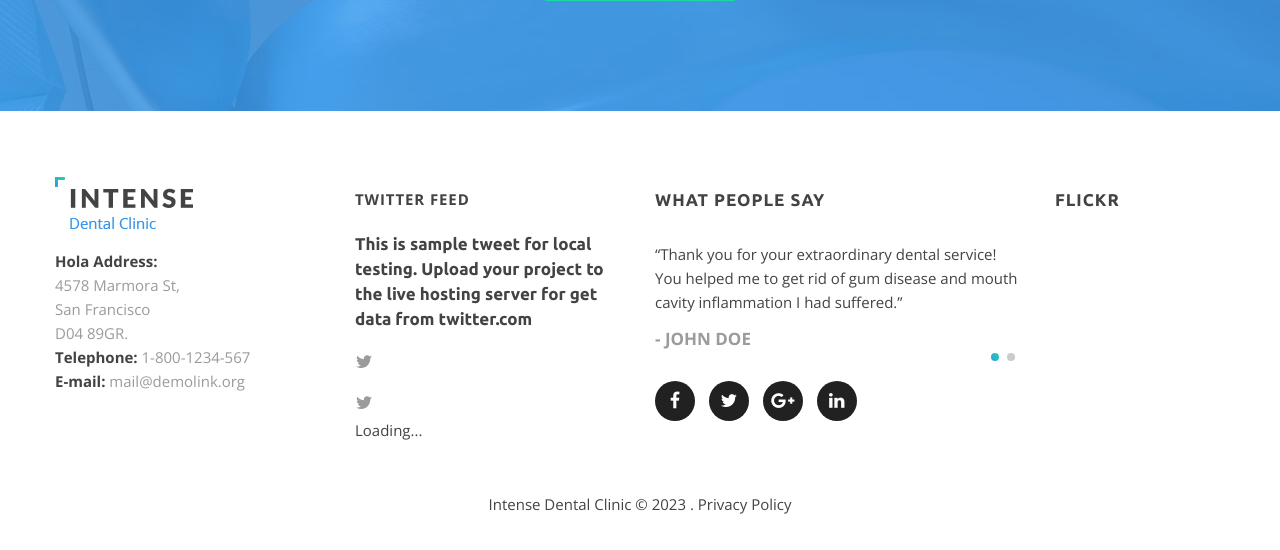
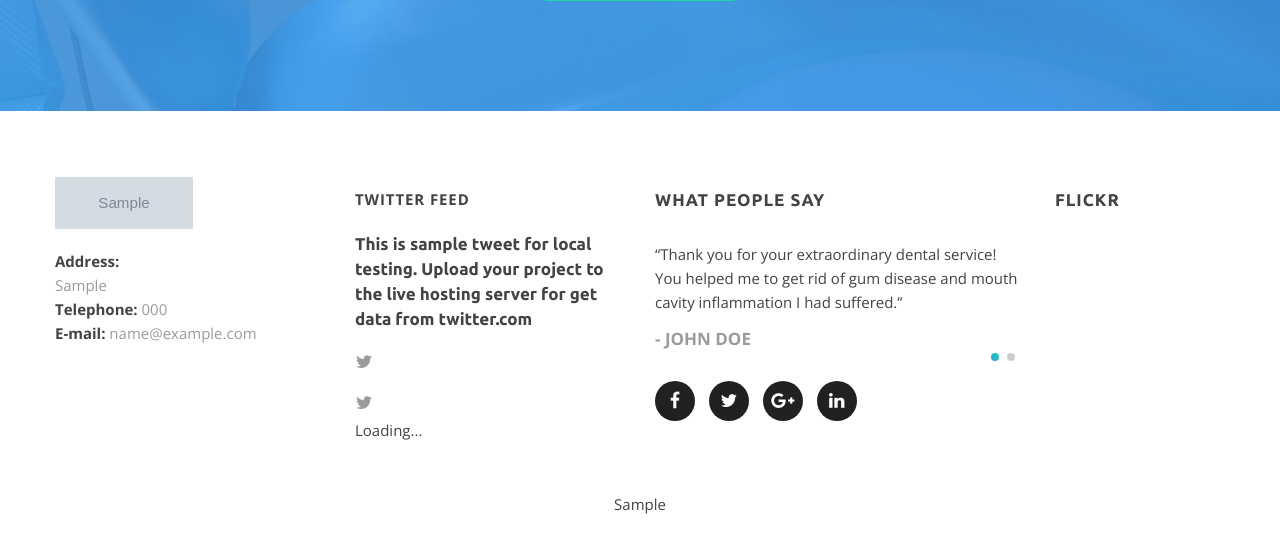
Before and after one commit to rojasss/Pintura_Web, a PHP site: page /about-us.php in a window 1280 px wide. Shown: the part 2943-3493 px from the top of the page. Run offline with PHP 8.4, Linux system fonts and the light colour scheme; tables that the repository leaves empty or names only in its code hold one stand-in row (values such as "Sample post"); grey boxes marked "Sample" are stand-in pictures.

Commit message:
modificado

```diff
--- a/footer.php
+++ b/footer.php
@@ -1,30 +1,38 @@
 <!-- Page Footer-->
 <!-- Footer variant 3-->
 <footer class="section-relative section-top-66 section-bottom-34 page-footer novi-background" data-preset='{"title":"Footer","category":"footer","reload":true,"id":"footer"}'>
+    <?php
+
+    $res = mysqli_query($conn, "SELECT * FROM `configuracion`;");
+
+    $fs = mysqli_fetch_array($res)
+
+    ?>
+
     <div class="container">
         <div class="row justify-content-md-center text-xl-left">
             <div class="col-md-12">
                 <div class="row justify-content-sm-center">
                     <div class="col-sm-10 col-md-3 col-md-6 col-xl-3">
                         <!-- Footer brand-->
-                        <div class="footer-brand"><a href="index.php"><img width='138' height='52' src='images/logo.png' alt='' /></a></div>
+                        <div class="footer-brand"><a href="index.php"><img width='138' height='52' src='images/<?php echo $fs['logofooter']; ?>' alt='' /></a></div>
                         <address class="contact-info offset-top-20 p">
                             <div>
                                 <dl>
-                                    <dt class="font-weight-bold"> Hola Address:</dt>
-                                    <dd class="text-dark d-xl-block">4578 Marmora St, <span class="d-xl-block">San Francisco</span> <span class="d-xl-block">D04 89GR.</span></dd>
+                                    <dt class="font-weight-bold">Address:</dt>
+                                    <dd class="text-dark d-xl-block"><?php echo $fs['direccion']; ?></dd>
                                 </dl>
                             </div>
                             <div>
                                 <dl class="offset-top-0">
                                     <dt class="font-weight-bold">Telephone:</dt>
-                                    <dd><a class="text-dark" href="tel:#">1-800-1234-567</a></dd>
+                                    <dd><a class="text-dark" href="tel:#"><?php echo $fs['telefono']; ?></a></dd>
                                 </dl>
                             </div>
                             <div>
                                 <dl class="offset-top-0">
                                     <dt class="font-weight-bold">E-mail:</dt>
-                                    <dd><a class="text-dark" href="mailto:#">mail@demolink.org</a></dd>
+                                    <dd><a class="text-dark" href="mailto:#"><?php echo $fs['email']; ?></a></dd>
                                 </dl>
                             </div>
                         </address>
@@ -77,10 +85,10 @@
                             </div>
                             <div class="offset-top-20 text-sm-center text-lg-left">
                                 <ul class="list-inline">
-                                    <li class="list-inline-item"><a class="icon novi-icon fa fa-facebook icon-xxs icon-circle icon-darkest-filled" href="#"></a></li>
-                                    <li class="list-inline-item"><a class="icon novi-icon fa fa-twitter icon-xxs icon-circle icon-darkest-filled" href="#"></a></li>
-                                    <li class="list-inline-item"><a class="icon novi-icon fa fa-google-plus icon-xxs icon-circle icon-darkest-filled" href="#"></a></li>
-                                    <li class="list-inline-item"><a class="icon novi-icon fa fa-linkedin icon-xxs icon-circle icon-darkest-filled" href="#"></a></li>
+                                    <li class="list-inline-item"><a class="icon novi-icon fa fa-facebook icon-xxs icon-circle icon-darkest-filled" href="<?php echo $fs['facebook']; ?>"></a></li>
+                                    <li class="list-inline-item"><a class="icon novi-icon fa fa-twitter icon-xxs icon-circle icon-darkest-filled" href="<?php echo $fs['twitter']; ?>"></a></li>
+                                    <li class="list-inline-item"><a class="icon novi-icon fa fa-google-plus icon-xxs icon-circle icon-darkest-filled" href="<?php echo $fs['google']; ?>"></a></li>
+                                    <li class="list-inline-item"><a class="icon novi-icon fa fa-linkedin icon-xxs icon-circle icon-darkest-filled" href="<?php echo $fs['linkedin']; ?>"></a></li>
                                 </ul>
                             </div>
                         </div>
@@ -97,7 +105,7 @@
         </div>
     </div>
     <div class="container offset-top-50">
-        <p>Intense Dental Clinic &copy; <span id="copyright-year"></span> . <a class="text-darker" href="#">Privacy Policy</a></p>
+        <p><?php echo $fs['copyrigth']; ?></p>
     </div>
 </footer>
 </div><a class="builder-button" href="https://ld-wp2.template-help.com/novi-builder/intense-dental-clinic/" target="_blank"><img src="images/novi-icon-26x26.png" width="26" height="26" alt=""><span>Try builder</span></a>
```
